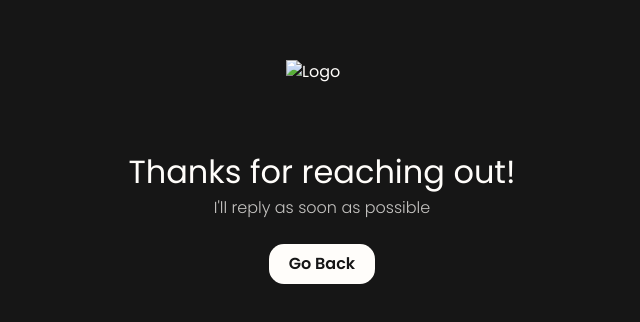
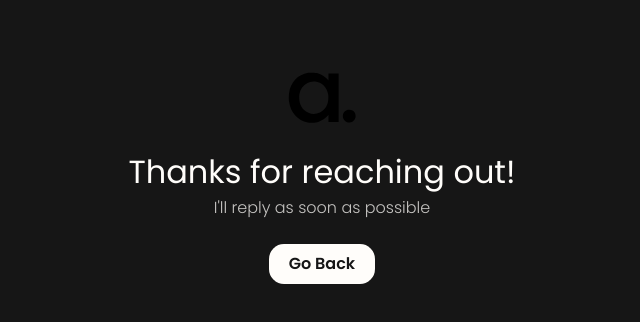
Before and after one commit to albertglebocki/albertglebocki.github.io, a plain HTML site: page success/index.html in a window 1280 px wide. Shown: the part 228-550 px from the top of the page, without its empty margins (318-958 px from the left). Drawn offline with Linux system fonts and the light colour scheme.

Commit message:
Update
Fixed:
- Loading Logo Image Bug

Added:
- Anti-CrawlBot Obfuscation of my email

```diff
--- a/success/index.html
+++ b/success/index.html
@@ -7,7 +7,7 @@
 	<link rel="stylesheet" href="/assets/success.2e2efbb6.css" /></head>
 	<body class="astro-QQHJTZKG">
 		<main class="center astro-QQHJTZKG">
-                <img src="favicon.svg" width="72px" height="72px" alt="Logo" class="astro-QQHJTZKG">
+                <img src="/favicon.svg" width="72px" height="72px" alt="Logo" class="astro-QQHJTZKG">
 
                 <h1 class="astro-QQHJTZKG">Thanks for reaching out!</h1>
                 <span class="astro-QQHJTZKG">I'll reply as soon as possible</span>
```
Also changed, not shown: index.html (+1 -1 lines).
